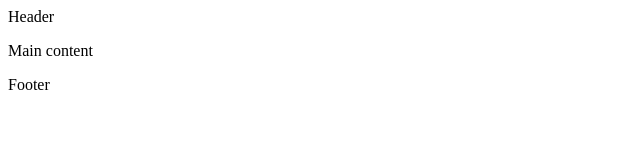
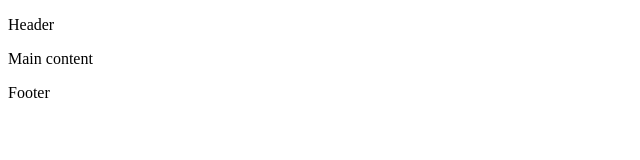
Before and after one commit to Andrecast/holbertonschool-web_front_end, a plain HTML site: page 0x00-html_advanced/3-index.html in a window 1280 px wide. Shown: the whole page, without its empty margins (0-640 px from the left). Drawn offline with Linux system fonts and the light colour scheme.

Commit message:
Simple header, main, footer

```diff
--- a/0x00-html_advanced/3-index.html
+++ b/0x00-html_advanced/3-index.html
@@ -9,7 +9,7 @@
     <link rel="icon" type="image/png" href="./favicon.png">
 </head>
 <body>
-    <header>Header</header>
+    <header><p>Header</p></header>
     <main><p>Main content</p></main>
     <footer><p>Footer</p></footer>
 </body>
```
